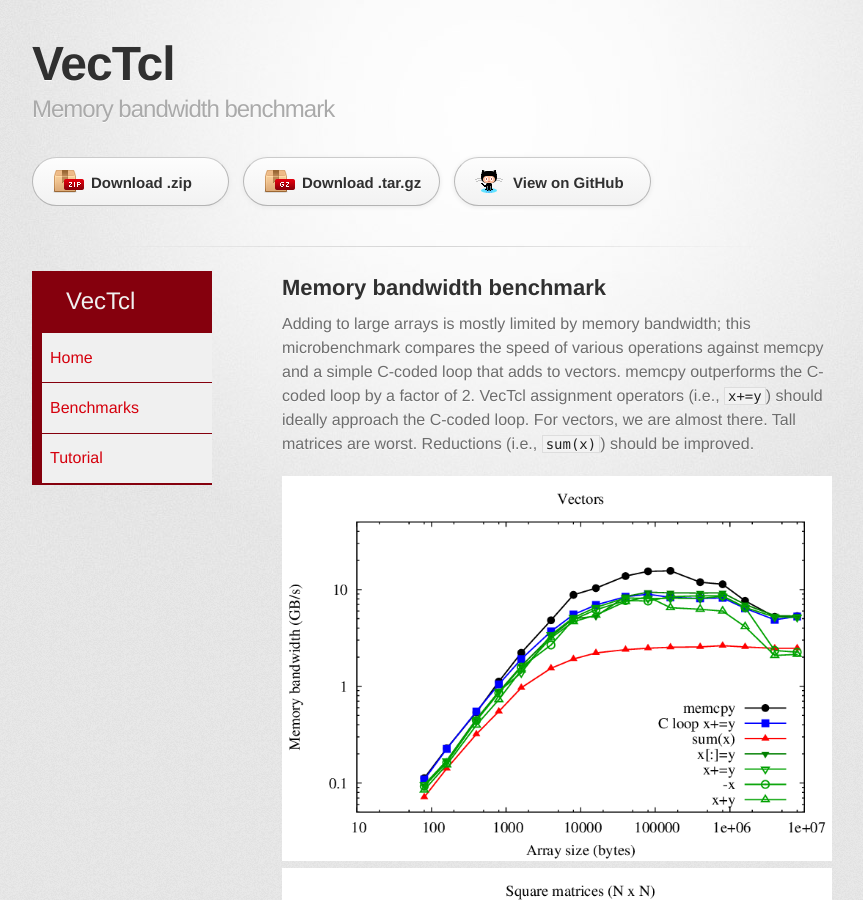
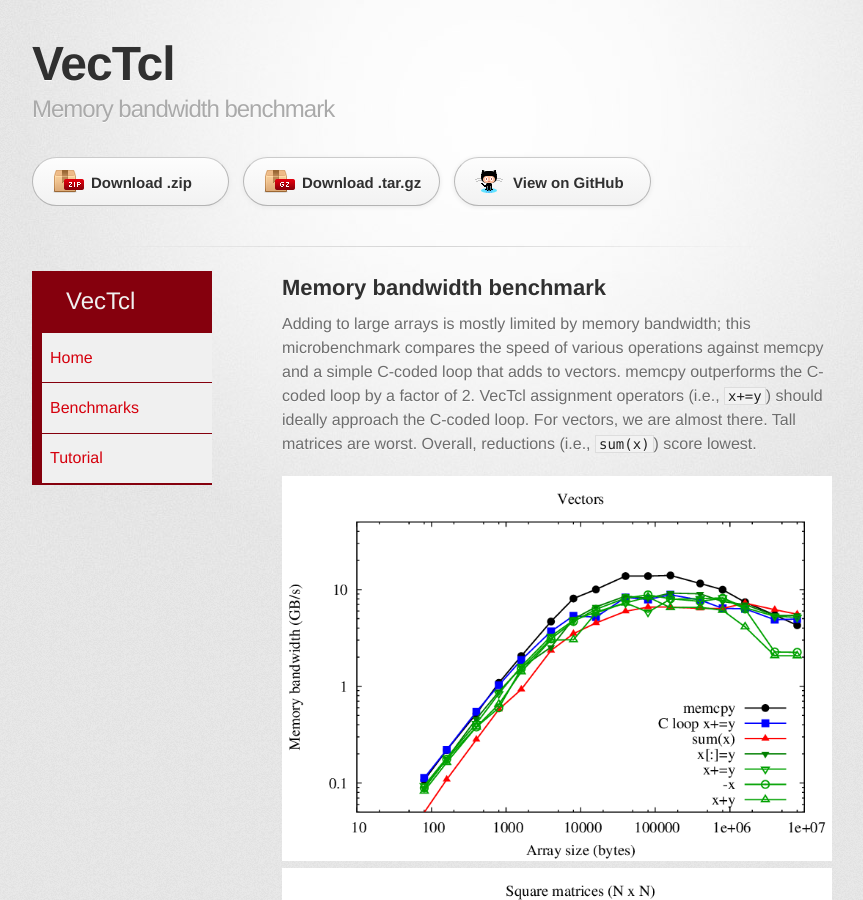
Before and after one commit to auriocus/VecTcl, a Jekyll site: the page built from benchmarks/memcpy.md, in a window 1280 px wide and 900 px high. Shown: the whole window, without its empty margins (148-1011 px from the left). Built offline with Jekyll 4.4.1, drawn with Linux system fonts in a browser that asks for light colours.

Commit message:
Update benchmarks with improved reduction

```diff
--- a/benchmarks/memcpy.md
+++ b/benchmarks/memcpy.md
@@ -10,8 +10,8 @@
 microbenchmark compares the speed of various operations against memcpy and
 a simple C-coded loop that adds to vectors. memcpy outperforms the C-coded loop by a
 factor of 2. VecTcl assignment operators (i.e., `x+=y`) should ideally approach the C-coded loop. For
-vectors, we are almost there. Tall matrices are worst. Reductions (i.e., `sum(x)`)
-should be improved.
+vectors, we are almost there. Tall matrices are worst. Overall, reductions (i.e., `sum(x)`)
+score lowest.
 
 
 ![Memory bandwidth test, vectors]({{ site.baseurl }}/images/memcpy_vectors.png)
```
Also changed, not shown: images/linreg_comp.png, images/linreg_total.png, images/memcpy_square.png, images/memcpy_tall.png, images/memcpy_vectors.png, images/memcpy_wide.png, 2 other files.
